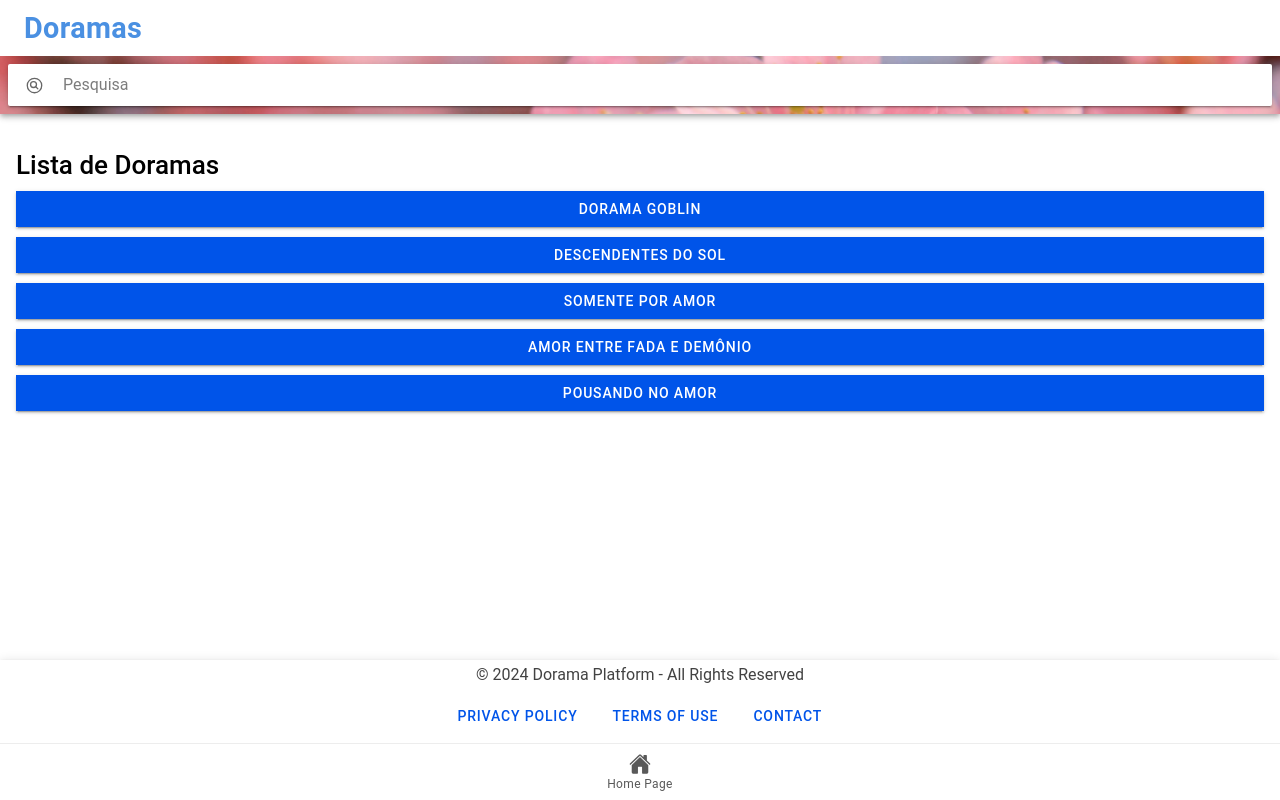
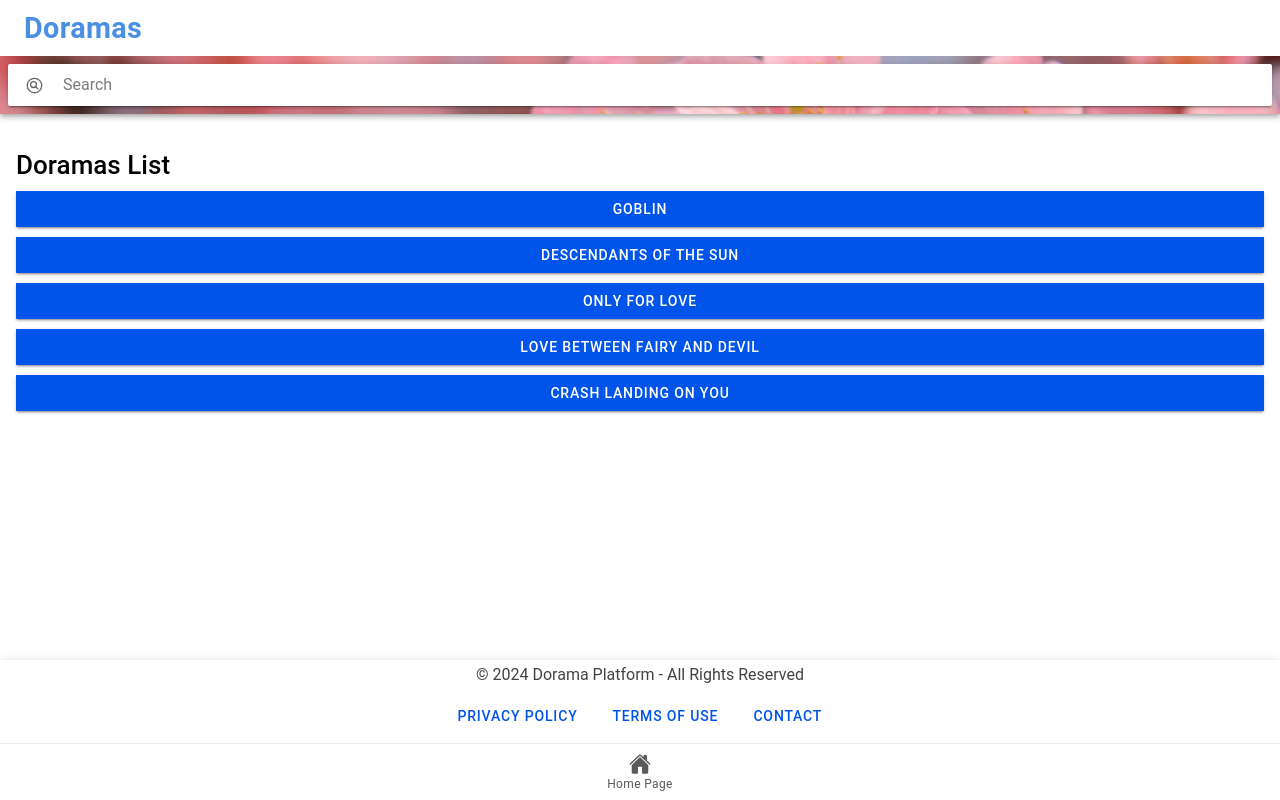
Before and after one commit to amanda-sato/ionic-frontend, a React (Vite) app: page /doramas in a window 1280 px wide. Built offline with nearby package versions, Linux system fonts and the light colour scheme.

Commit message:
Padroniza linguagem para EN

```diff
--- a/src/data/index.ts
+++ b/src/data/index.ts
@@ -1,37 +1,37 @@
 const products = [
     {
       id: 1,
-      name: "Dorama Goblin",
-      description: "Kim Shin é um ser imortal responsável por proteger as almas humanas. Contudo, ele sofre de uma maldição que só pode ser quebrada caso o rapaz consiga se casar.",
+      name: "GOBLIN",
+      description: "Goblin follows the story of Kim Shin, an immortal being who protects human souls. Cursed to live forever, he seeks a way to break his spell, which can only be lifted if he finds his destined bride. As he navigates the challenges of his eternal life, he encounters love, friendship, and the complexities of fate, all while protecting the souls of the departed.",
       image: "./public/goblin.jpg",
       pontuation: "⭐⭐⭐⭐⭐"
     },
     {
       id: 2,
-      name: "Descendentes do Sol",
-      description: "O oficial da tropa de elite sul-coreana Yoo Si Jin (Song Joong Ki) se apaixona pela cirurgiã Kang Mo Yeon (Song Hye Kyo), mas suas diferenças ideológicas os forçam a seguir caminhos separados.",
+      name: "DESCENDANTS OF THE SUN",
+      description: "Descendants of the Sun tells the story of Yoo Si-jin, a captain in the South Korean Special Forces, and Kang Mo-yeon, a skilled surgeon. Their paths cross in a war-torn country, where they navigate the challenges of love amidst the chaos of duty and sacrifice. As they face dangerous situations together, their relationship deepens, highlighting themes of heroism, commitment, and the impact of war on personal lives",
       image: "./public/descendentes.jpg",
       pontuation: "⭐⭐⭐☆☆"
 
     },
     {
       id: 3,
-      name: "Somente por amor",
-      description: "Determinada a conseguir uma matéria digna de primeira página, a jornalista Zheng Shu Yi (Bai Lu) faz de tudo para conseguir uma entrevista com o CEO mais famoso do país, Shi Yan (Dylan Wang).",
+      name: "ONLY FOR LOVE",
+      description: "Only for Love follows determined journalist Zheng Shu Yi (Bai Lu) as she strives to land a front-page-worthy interview with the country's most famous CEO, Shi Yan (Dylan Wang). With plans to invest in promising local startups, Shi Yan agrees to the interview on the condition that Shu Yi covers these overlooked businesses. As they meet repeatedly, their professional relationship evolves into something deeper, transcending the boundaries of a simple magazine feature. This 2023 Chinese drama and romance series is directed by Guo Hu.",
       image: "./public/somente-por-amor.jpg",
       pontuation: "⭐⭐⭐⭐☆"
     },
     {
       id: 4,
-      name: "Amor entre Fada e Demônio",
-      description: "Descrição do Produto 4",
+      name: "LOVE BETWEEN FAIRY AND DEVIL",
+      description: "Love Between Fairy and Devil tells the enchanting story of a fairy named Xiao Lanhua, who unintentionally becomes involved with a powerful and enigmatic devil, Dongfang Qingcang. As they navigate their contrasting worlds, their relationship blossoms from initial conflict to a deep, transformative love. Set against a backdrop of fantasy and magic, the series explores themes of destiny, sacrifice, and the power of love to bridge the gap between opposing forces",
       image: "./public/fada-demonio.jpg",
       pontuation: "⭐⭐⭐⭐☆"
     },
     {
       id: 5,
-      name: "Pousando no amor",
-      description: "Descrição do Produto 5",
+      name: "CRASH LANDING ON YOU",
+      description: "Crash Landing on You tells the captivating story of Yoon Se-ri, a successful South Korean businesswoman who accidentally paraglides into North Korea due to a freak accident. There, she encounters Ri Jeong-hyuk, a dashing North Korean officer who helps her navigate the challenges of her situation. As they work together to keep her safe and find a way back home, a forbidden romance blossoms, transcending political boundaries and cultural differences. This series masterfully blends drama, humor, and romance, exploring themes of love, loyalty, and the impact of war on personal relationships.",
       image: "./public/pousando-no-amor.jpg",
       pontuation: "⭐⭐⭐⭐⭐"
     },
--- a/src/pages/DoramaDetail.tsx
+++ b/src/pages/DoramaDetail.tsx
@@ -17,7 +17,7 @@ const DoramaDetail: React.FC<{ products: { id: number, name: string, description
   const product = products.find(p => p.id === parseInt(productId));
 
   if (!product) {
-    return <p>Produto não encontrado.</p>;
+    return <p>Product not found!</p>;
   }
 
   return (
@@ -58,7 +58,7 @@ const DoramaDetail: React.FC<{ products: { id: number, name: string, description
 
 
           <IonButton routerLink="/doramas" style={{ marginTop: '20px' }}>
-            Voltar para Lista de Doramas
+              Return to List of Dramas
           </IonButton>
 
           </IonCard>
--- a/src/pages/DoramaList.tsx
+++ b/src/pages/DoramaList.tsx
@@ -45,7 +45,7 @@ const DoramaList: React.FC<{ products: { id: number, name: string, description:
         <>
         <IonSearchbar
           searchIcon={searchCircleOutline}
-          placeholder="Pesquisa"
+          placeholder="Search"
           value={search}
           onIonInput={handleSearchChange}
         />
@@ -53,7 +53,7 @@ const DoramaList: React.FC<{ products: { id: number, name: string, description:
 
       </IonHeader>
       <IonContent className="ion-padding">
-        <h1>Lista de Doramas</h1>
+        <h1>Doramas List</h1>
         {products
           .filter(matchesSearch)
           .map(product => (
--- a/src/pages/Tab1.tsx
+++ b/src/pages/Tab1.tsx
@@ -58,7 +58,7 @@ const Tab1: React.FC = () => {
             }}
           />
           <IonCardContent>
-            <h2>Featured Drama ⭐⭐⭐⭐⭐</h2>
+            <h2>Featured Drama: TRUE BEAUTY ⭐⭐⭐⭐⭐</h2>
             <p>Watch the most popular drama now!</p>
             <IonButton expand="block" onClick={toggleVideoModal}>Watch Now</IonButton>
           </IonCardContent>
@@ -70,7 +70,7 @@ const Tab1: React.FC = () => {
               <IonCard className="drama-card">
                 <IonImg
                   src="./public/marry-my-husband3.jpg"
-                  alt="Drama 1"
+                  alt="Marry My Husband"
                   style={{
                     width: '100%',
                     height: 'auto',
@@ -78,7 +78,7 @@ const Tab1: React.FC = () => {
                   }}
                 />
                 <IonCardContent>
-                  <h3>Drama Title 1</h3>
+                  <h3>MARRY MY HUSBAND</h3>
                   <p>⭐⭐⭐⭐⭐</p>
                 </IonCardContent>
               </IonCard>
@@ -87,7 +87,7 @@ const Tab1: React.FC = () => {
               <IonCard className="drama-card">
                 <IonImg
                   src="./public/casamento-perfeito.jpg"
-                  alt="Drama 2"
+                  alt="PERFECT MARRIAGE REVENGE"
                   style={{
                     width: '100%',
                     height: 'auto',
@@ -95,7 +95,7 @@ const Tab1: React.FC = () => {
                   }}
                 />
                 <IonCardContent>
-                  <h3>Drama Title 2</h3>
+                  <h3>PERFECT MARRIAGE REVENGE</h3>
                   <p>⭐⭐⭐⭐☆</p>
                 </IonCardContent>
               </IonCard>
@@ -129,7 +129,7 @@ const Tab1: React.FC = () => {
         <IonHeader>
           <IonToolbar>
             <IonTitle style={{ textAlign: 'center', fontSize: '1.5em', fontWeight: 'bold' }}>Login</IonTitle>
-            <IonButton slot="end" onClick={toggleLoginModal}>Fechar</IonButton>
+            <IonButton slot="end" onClick={toggleLoginModal}>Close</IonButton>
           </IonToolbar>
         </IonHeader>
         <IonContent className="ion-padding">
@@ -140,10 +140,10 @@ const Tab1: React.FC = () => {
                   <IonInput placeholder="Email" type="email" required />
                 </IonItem>
                 <IonItem>
-                  <IonInput placeholder="Senha" type="password" required />
+                  <IonInput placeholder="Password" type="password" required />
                 </IonItem>
               </IonList>
-              <IonButton expand="full" color="primary" onClick={toggleLoginModal}>Entrar</IonButton>
+              <IonButton expand="full" color="primary" onClick={toggleLoginModal}>Log in</IonButton>
             </IonCardContent>
           </IonCard>
         </IonContent>
@@ -152,8 +152,8 @@ const Tab1: React.FC = () => {
       <IonModal isOpen={isVideoOpen} >
         <IonHeader>
           <IonToolbar>
-            <IonTitle style={{ textAlign: 'center' }}>Vídeo</IonTitle>
-            <IonButton slot="end" onClick={toggleVideoModal}>Fechar</IonButton>
+            <IonTitle style={{ textAlign: 'center' }}>Video</IonTitle>
+            <IonButton slot="end" onClick={toggleVideoModal}>Close</IonButton>
           </IonToolbar>
         </IonHeader>
         <IonContent>
```
